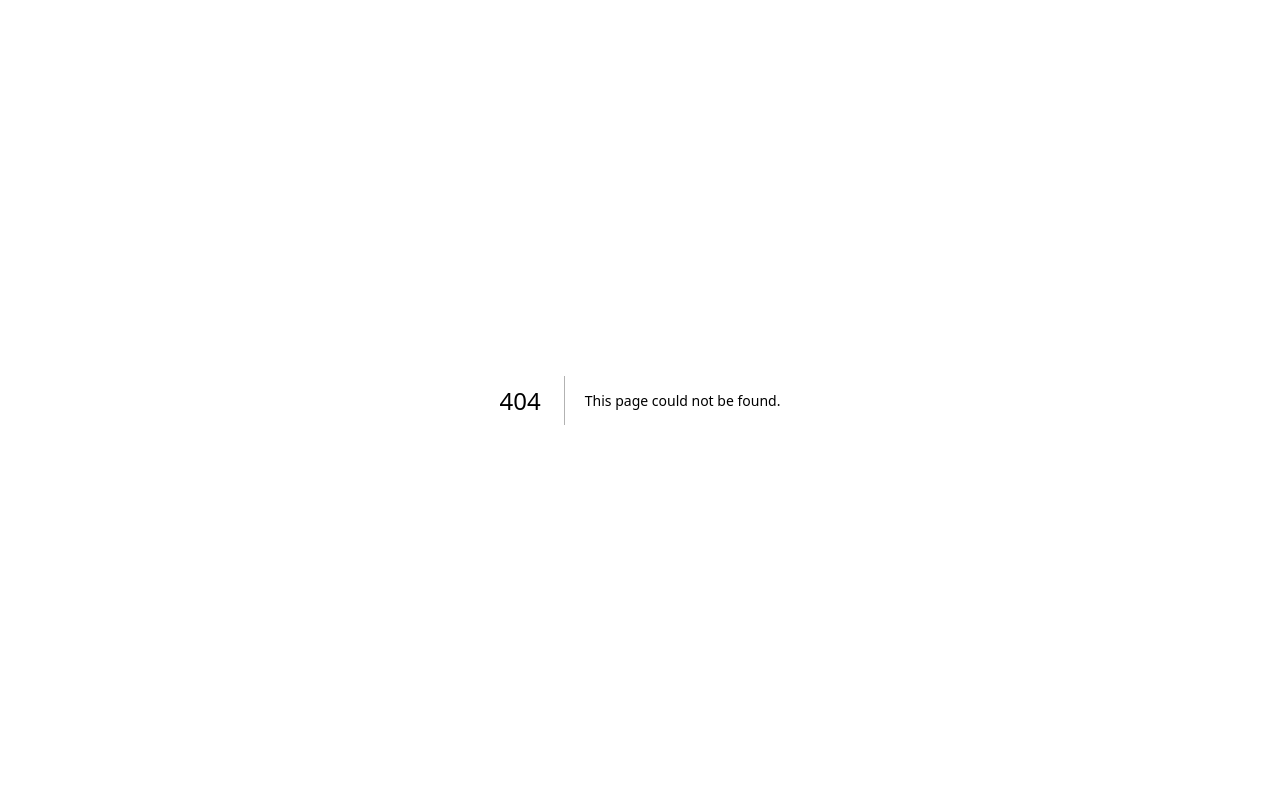
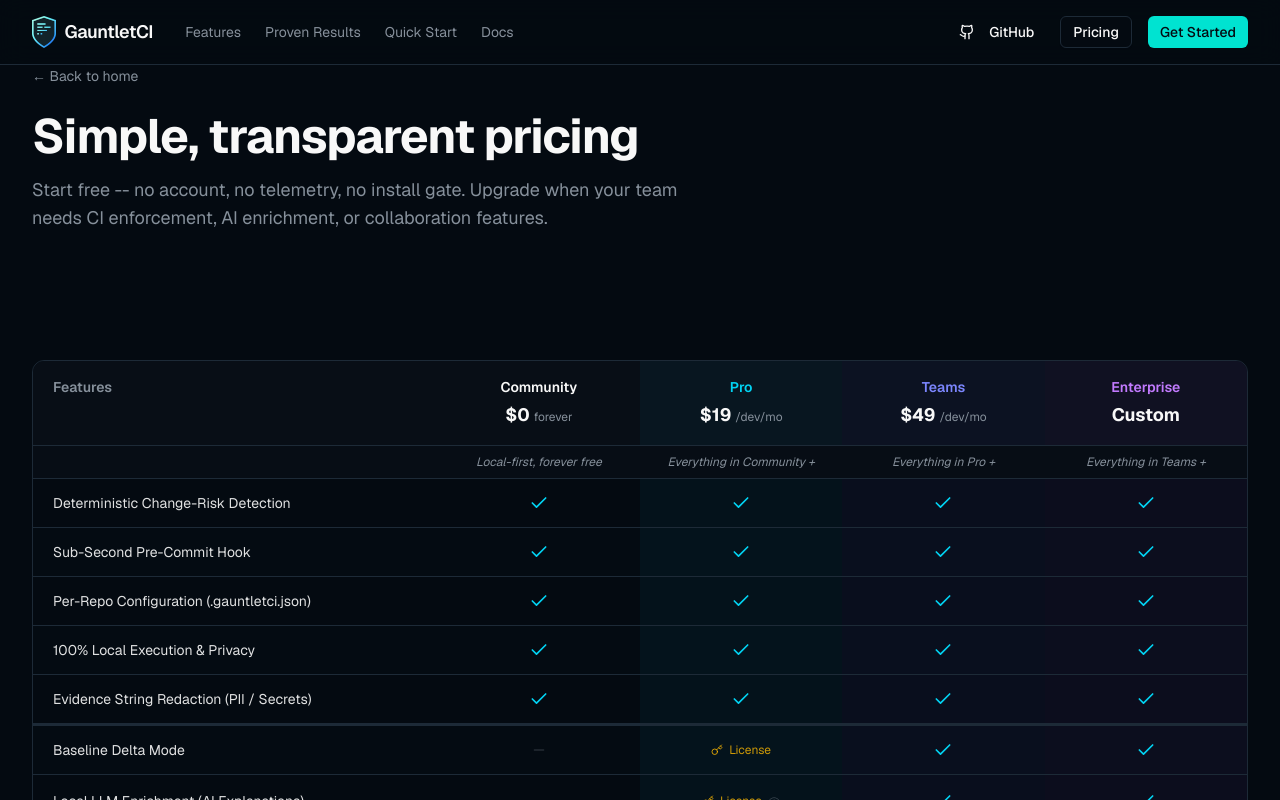
Before and after one commit to EricCogen/GauntletCI, a Next.js app in the folder site/: page /pricing in a window 1280 px wide. Before the commit this address had no page. Shown: the top 800 px of the page. Built offline with nearby package versions, Linux system fonts and the light colour scheme.

Commit message:
[DOCS] Add dedicated /pricing page with JSON-LD, update header Pricing link

```diff
--- /dev/null
+++ b/site/app/pricing/page.tsx
@@ -0,0 +1,79 @@
+import type { Metadata } from "next";
+import Link from "next/link";
+import { Header } from "@/components/header";
+import { Pricing } from "@/components/pricing";
+import { Footer } from "@/components/footer";
+
+export const metadata: Metadata = {
+  title: "Pricing | GauntletCI -- Free to start, pay when your team needs it",
+  description:
+    "GauntletCI is free forever for local use. Pro adds AI enrichment and MCP integration. Teams adds CI enforcement and GitHub inline comments. No account required to start.",
+  alternates: { canonical: "/pricing" },
+};
+
+const jsonLd = {
+  "@context": "https://schema.org",
+  "@type": "SoftwareApplication",
+  name: "GauntletCI",
+  applicationCategory: "DeveloperApplication",
+  operatingSystem: "Windows, macOS, Linux",
+  offers: [
+    {
+      "@type": "Offer",
+      name: "Community",
+      price: "0",
+      priceCurrency: "USD",
+      description: "Deterministic change-risk detection. Local-first, forever free. No account required.",
+    },
+    {
+      "@type": "Offer",
+      name: "Pro",
+      price: "19",
+      priceCurrency: "USD",
+      description: "Everything in Community plus local LLM enrichment, baseline delta mode, and MCP server integration.",
+    },
+    {
+      "@type": "Offer",
+      name: "Teams",
+      price: "49",
+      priceCurrency: "USD",
+      description: "Everything in Pro plus CI gate with GitHub inline comments, Slack/Teams notifications, and architecture policy enforcement.",
+    },
+    {
+      "@type": "Offer",
+      name: "Enterprise",
+      description: "Everything in Teams plus incident correlation, postmortem analysis, and complete audit trail export. Custom pricing.",
+    },
+  ],
+};
+
+export default function PricingPage() {
+  return (
+    <>
+      <script
+        type="application/ld+json"
+        dangerouslySetInnerHTML={{ __html: JSON.stringify(jsonLd) }}
+      />
+      <div className="min-h-screen">
+        <Header />
+
+        <div className="mx-auto max-w-7xl px-4 sm:px-6 lg:px-8 pt-16 pb-4">
+          <Link href="/" className="text-sm text-muted-foreground hover:text-cyan-400 transition-colors">
+            &larr; Back to home
+          </Link>
+          <h1 className="mt-6 text-4xl sm:text-5xl font-bold tracking-tight text-balance">
+            Simple, transparent pricing
+          </h1>
+          <p className="mt-4 text-lg text-muted-foreground max-w-2xl text-pretty">
+            Start free -- no account, no telemetry, no install gate.
+            Upgrade when your team needs CI enforcement, AI enrichment, or collaboration features.
+          </p>
+        </div>
+
+        <Pricing standalone />
+
+        <Footer />
+      </div>
+    </>
+  );
+}
--- a/site/components/header.tsx
+++ b/site/components/header.tsx
@@ -47,7 +47,7 @@
               </Link>
             </Button>
             <Button variant="outline" size="sm" asChild>
-              <Link href="/#pricing">Pricing</Link>
+              <Link href="/pricing">Pricing</Link>
             </Button>
             <Button size="sm" asChild>
               <Link href="/#quickstart">Get Started</Link>
@@ -85,7 +85,7 @@
                 </Link>
               </Button>
               <Button variant="outline" size="sm" asChild>
-                <Link href="/#pricing" onClick={() => setMobileMenuOpen(false)}>Pricing</Link>
+                <Link href="/pricing" onClick={() => setMobileMenuOpen(false)}>Pricing</Link>
               </Button>
               <Button size="sm" asChild>
                 <Link href="#quickstart">Get Started</Link>
--- a/site/components/pricing.tsx
+++ b/site/components/pricing.tsx
@@ -80,10 +80,11 @@
   { key: "enterprise",label: "Enterprise", price: "Custom", period: "",            accent: "text-purple-400",    bg: "bg-purple-500/5" },
 ] as const;
 
-export function Pricing() {
+export function Pricing({ standalone = false }: { standalone?: boolean }) {
   return (
     <section id="pricing" className="py-20 sm:py-28">
       <div className="mx-auto max-w-7xl px-4 sm:px-6 lg:px-8">
+        {!standalone && (
         <div className="text-center mb-16">
           <h2 className="text-3xl sm:text-4xl font-bold tracking-tight text-balance">
             Simple, predictable pricing
@@ -93,6 +94,7 @@
             CI integration, or AI enrichment.
           </p>
         </div>
+        )}
 
         <div className="rounded-xl border border-border overflow-hidden">
           {/* Header */}
```
